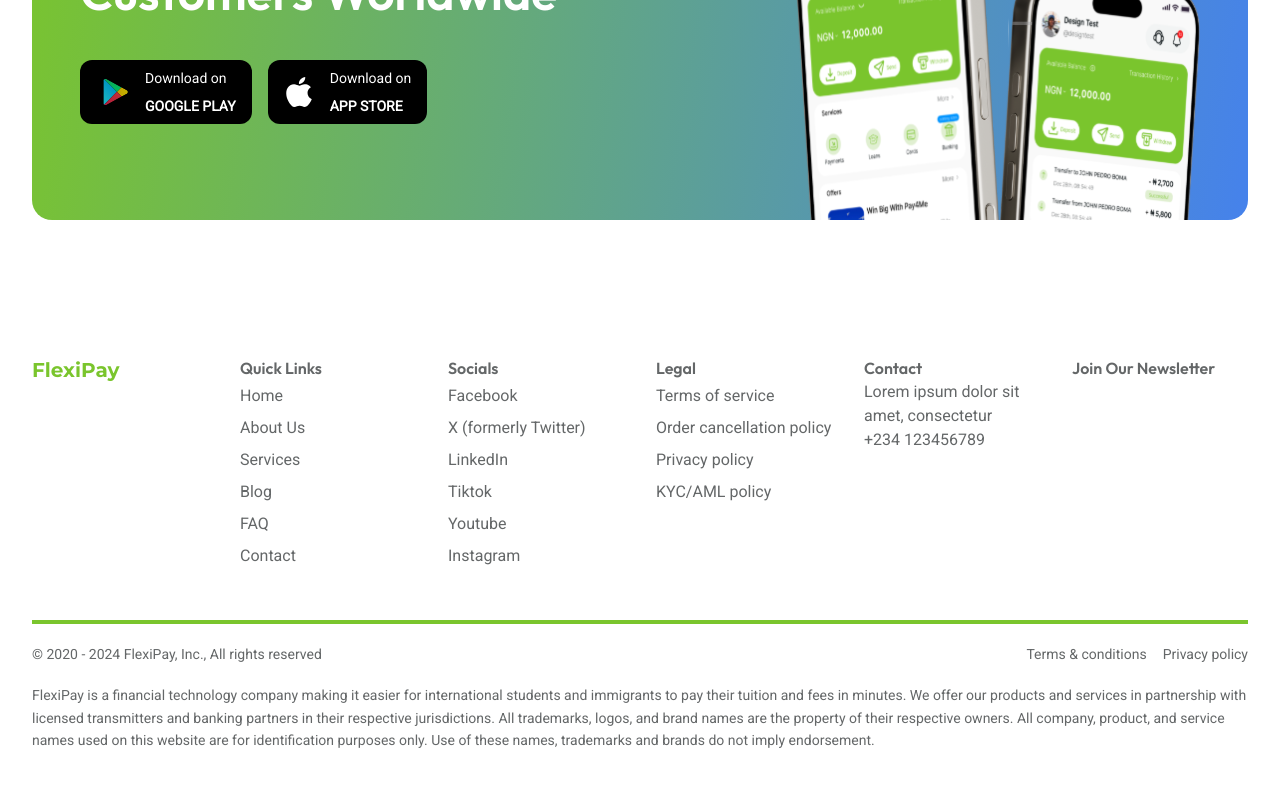
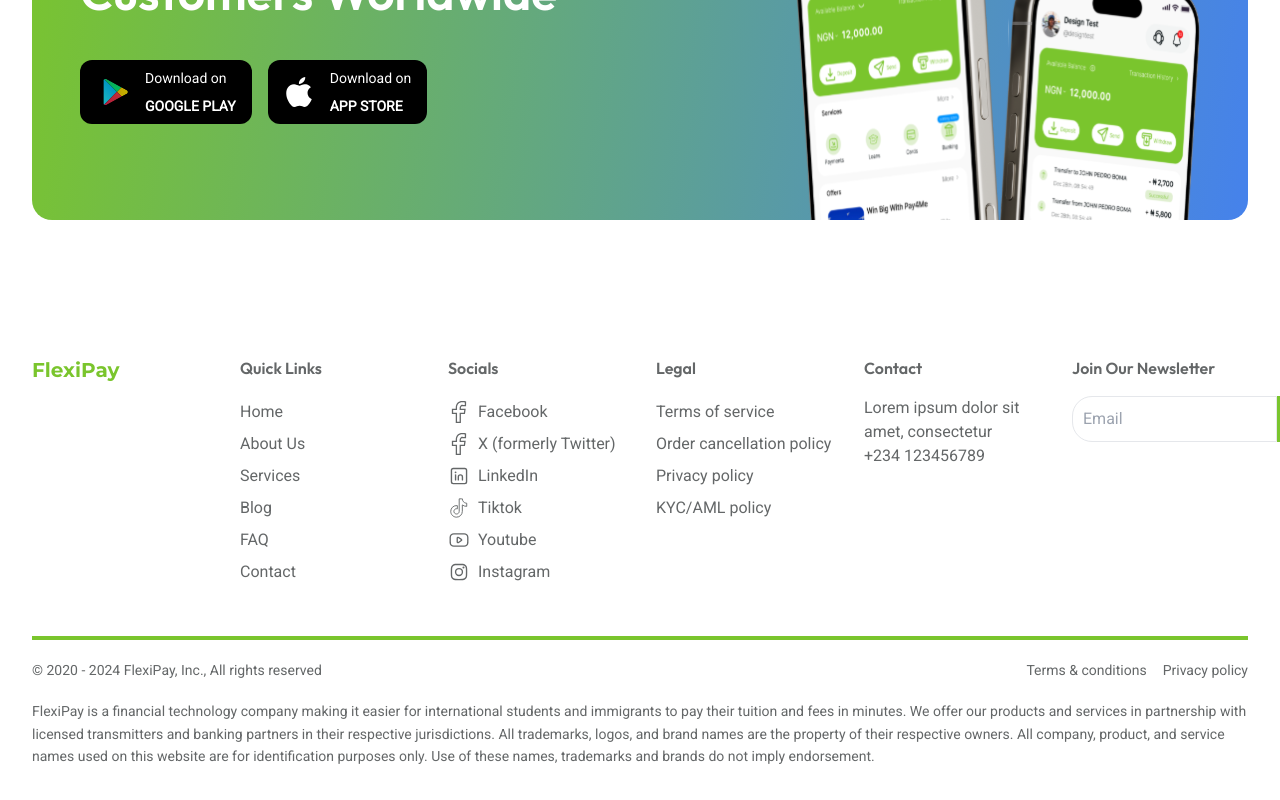
Before and after one commit to Nexoria-Studio/flexpay, a Next.js app: page / in a window 1280 px wide. Shown: the part 6211-7011 px from the top of the page. Built offline with nearby package versions, Linux system fonts and the light colour scheme.

Commit message:
animate faqs

```diff
--- a/components/layout/blog-post.tsx
+++ b/components/layout/blog-post.tsx
@@ -20,7 +20,7 @@
         alt={title}
         width={430}
         height={100}
-        className="w-96 object-cover h-full brightness-80"
+        className="w-96 object-cover h-full brightness-75"
       />
       <div
         id="overlay"
@@ -32,7 +32,7 @@
         <p className="text-white font-roboto text-base">{desc}</p>
         <Link
           href={"/"}
-          className="text-white underline decoration-primary decoration-2 font-semibold font-outfit underline-offset-4 capitalize mt-2"
+          className="text-white underline decoration-primary decoration-2 hover:decoration-4 transition ease-out font-semibold font-outfit underline-offset-4 capitalize mt-2"
         >
           Read Article
         </Link>
@@ -60,7 +60,7 @@
 
       <div className="py-4 flex justify-end">
         <Link href={"/"} className="font-outfit capitalize text-text">
-          <span className="flex gap-1 underline decoration-primary decoration-2 underline-offset-4 ">
+          <span className="flex gap-1 underline decoration-primary decoration-2 hover:decoration-4 transition ease-out  underline-offset-4 ">
             See More Posts <MoveRight />
           </span>
         </Link>
--- a/components/layout/faqs.tsx
+++ b/components/layout/faqs.tsx
@@ -32,40 +32,44 @@
       <div className="flex flex-col gap-8 items-center">
         {faqs.map(({ id, answer, question }) => (
           <div
-            className="bg-primary-light text-text rounded-2xl p-4 h-auto max-w-[800px] w-full"
+            className="bg-primary-light text-text rounded-2xl p-4   max-w-[800px] w-full"
             key={id}
           >
             <div
-              className="flex items-center justify-between gap-4 cursor-pointer "
-              onClick={() =>
-                current === id ? setCurrent(null) : setCurrent(id)
-              }
+              className="flex items-center justify-between gap-4 cursor-pointer"
+              onClick={() => setCurrent(current === id ? null : id)}
             >
               <h3 className="text-[18px] font-outfit">{question}</h3>
               <span className="cursor-pointer transition">
                 <ChevronDown
                   className={`h-6 w-6 ${
-                    current === id ? "rotate-0" : "rotate-180"
+                    current === id ? "rotate-180" : "rotate-0"
                   }`}
                 />
               </span>
             </div>
-            <p
-              className={`text-base pt-4 ${
-                current == id ? "h-fit block" : "hidden"
+            <div
+              className={`transition-all ease-out duration-300 ${
+                current == id ? "pt-4" : "pt-0"
               }`}
+              style={{
+                maxHeight: current === id ? "200px" : "0px",
+                opacity: current === id ? 1 : 0,
+              }}
             >
-              The purpose of this website is to provide a platform for people to
-              share their thoughts and ideas on various topics. It is a place
-              where you can express yourself and connect with others who share
-              your interests.
-            </p>
+              <p className="text-base">
+                The purpose of this website is to provide a platform for people
+                to share their thoughts and ideas on various topics. It is a
+                place where you can express yourself and connect with others who
+                share your interests.
+              </p>
+            </div>
           </div>
         ))}
       </div>
       <div className="py-4 flex justify-end">
         <Link href={"/"} className="font-outfit capitalize text-text">
-          <span className="flex gap-1 underline decoration-primary decoration-2 underline-offset-4 ">
+          <span className="flex gap-1 underline decoration-primary decoration-2 hover:decoration-4 transition ease-out  underline-offset-4">
             See All FAQs <MoveRight />
           </span>
         </Link>
--- a/components/layout/footer.tsx
+++ b/components/layout/footer.tsx
@@ -1,6 +1,9 @@
 import React from "react";
 import { Heading } from "../ui/text";
 import Link from "next/link";
+import { Facebook, Instagram, Linkedin, Tiktok, Youtube } from "../svg";
+import { Send } from "lucide-react";
+import { Button } from "../ui/button";
 const footerLinks = {
   quickLink: [
     { name: "Home", link: "/" },
@@ -11,12 +14,36 @@
     { name: "Contact", link: "/contact" },
   ],
   socials: [
-    { name: "Facebook", link: "https://facebook.com/" },
-    { name: "X (formerly Twitter)", link: "https://x.com/" },
-    { name: "LinkedIn", link: "https://linkedin.com/" },
-    { name: "Tiktok", link: "https://tiktok.com/" },
-    { name: "Youtube", link: "https://youtube.com/" },
-    { name: "Instagram", link: "https://instagram.com/" },
+    {
+      name: "Facebook",
+      link: "https://facebook.com/",
+      icon: <Facebook width={22} />,
+    },
+    {
+      name: "X (formerly Twitter)",
+      link: "https://x.com/",
+      icon: <Facebook width={22} />,
+    },
+    {
+      name: "LinkedIn",
+      link: "https://linkedin.com/",
+      icon: <Linkedin width={22} />,
+    },
+    {
+      name: "Tiktok",
+      link: "https://tiktok.com/",
+      icon: <Tiktok width={22} />,
+    },
+    {
+      name: "Youtube",
+      link: "https://youtube.com/",
+      icon: <Youtube width={22} />,
+    },
+    {
+      name: "Instagram",
+      link: "https://instagram.com/",
+      icon: <Instagram width={22} />,
+    },
   ],
   legal: [
     { name: "Terms of service", link: "/terms" },
@@ -26,9 +53,18 @@
   ],
 };
 
-const FooterLink = ({ name, link }: { name: string; link: string }) => (
+const FooterLink = ({
+  name,
+  link,
+  icon,
+}: {
+  name: string;
+  link: string;
+  icon?: React.ReactElement;
+}) => (
   <li className="py-1" key={link}>
-    <Link className="text-text" href={link}>
+    <Link className="text-text flex gap-2 items-center" href={link}>
+      {icon}
       {name}
     </Link>
   </li>
@@ -48,7 +84,7 @@
           <Heading className="xl capitalize font-semibold text-text">
             quick links
           </Heading>
-          <ul>
+          <ul className="pt-4">
             {footerLinks.quickLink.map(({ name, link }) => (
               <FooterLink link={link} name={name} key={link} />
             ))}
@@ -58,9 +94,9 @@
           <Heading className="xl capitalize font-semibold text-text">
             socials
           </Heading>
-          <ul>
-            {footerLinks.socials.map(({ name, link }) => (
-              <FooterLink link={link} name={name} key={link} />
+          <ul className="pt-4">
+            {footerLinks.socials.map(({ name, link, icon }) => (
+              <FooterLink link={link} name={name} icon={icon} key={link} />
             ))}
           </ul>
         </div>
@@ -68,7 +104,7 @@
           <Heading className="xl capitalize font-semibold text-text">
             legal
           </Heading>
-          <ul>
+          <ul className="pt-4">
             {footerLinks.legal.map(({ name, link }) => (
               <FooterLink link={link} name={name} key={link} />
             ))}
@@ -78,7 +114,7 @@
           <Heading className="xl capitalize font-semibold text-text">
             contact
           </Heading>
-          <div>
+          <div className="pt-4">
             <p className="text-base">
               Lorem ipsum dolor sit amet, consectetur
               <br /> <Link href="tel:+234 123456789">+234 123456789</Link>
@@ -89,12 +125,23 @@
           <Heading className="xl capitalize font-semibold text-text">
             join our newsletter
           </Heading>
-          <ul></ul>
+          <div className="w-full flex pt-4">
+            <input
+              type="email"
+              name="email"
+              id="email"
+              placeholder="Email"
+              className="p-2.5 border rounded-ss-[20px] rounded-es-[20px]"
+            />
+            <Button className="rounded-es-[20px] rounded-ss-[20px] grid place-content-center">
+              <Send />
+            </Button>
+          </div>
         </div>
       </footer>
       <hr className=" border-2 border-primary" />
       <div className="space-y-4 pt-4">
-        <div className="flex justify-between gap-4 items-center">
+        <div className="flex justify-between gap-4 items-center max-sm:flex-col max-sm:items-start">
           <p className="text-sm">
             © 2020 - 2024 FlexiPay, Inc., All rights reserved
           </p>
--- a/components/svg/instagram.tsx
+++ b/components/svg/instagram.tsx
@@ -12,7 +12,7 @@
     >
       <path
         stroke="currentColor"
-        stroke-width="12"
+        strokeWidth="12"
         d="M96 162c-14.152 0-24.336-.007-32.276-.777-7.849-.761-12.87-2.223-16.877-4.741a36 36 0 0 1-11.33-11.329c-2.517-4.007-3.98-9.028-4.74-16.877C30.007 120.336 30 110.152 30 96c0-14.152.007-24.336.777-32.276.76-7.849 2.223-12.87 4.74-16.877a36 36 0 0 1 11.33-11.33c4.007-2.517 9.028-3.98 16.877-4.74C71.663 30.007 81.847 30 96 30c14.152 0 24.336.007 32.276.777 7.849.76 12.87 2.223 16.877 4.74a36 36 0 0 1 11.329 11.33c2.518 4.007 3.98 9.028 4.741 16.877.77 7.94.777 18.124.777 32.276 0 14.152-.007 24.336-.777 32.276-.761 7.849-2.223 12.87-4.741 16.877a36 36 0 0 1-11.329 11.329c-4.007 2.518-9.028 3.98-16.877 4.741-7.94.77-18.124.777-32.276.777Z"
       />
       <circle cx="96" cy="96" r="30" stroke="currentColor" strokeWidth="12" />
```
